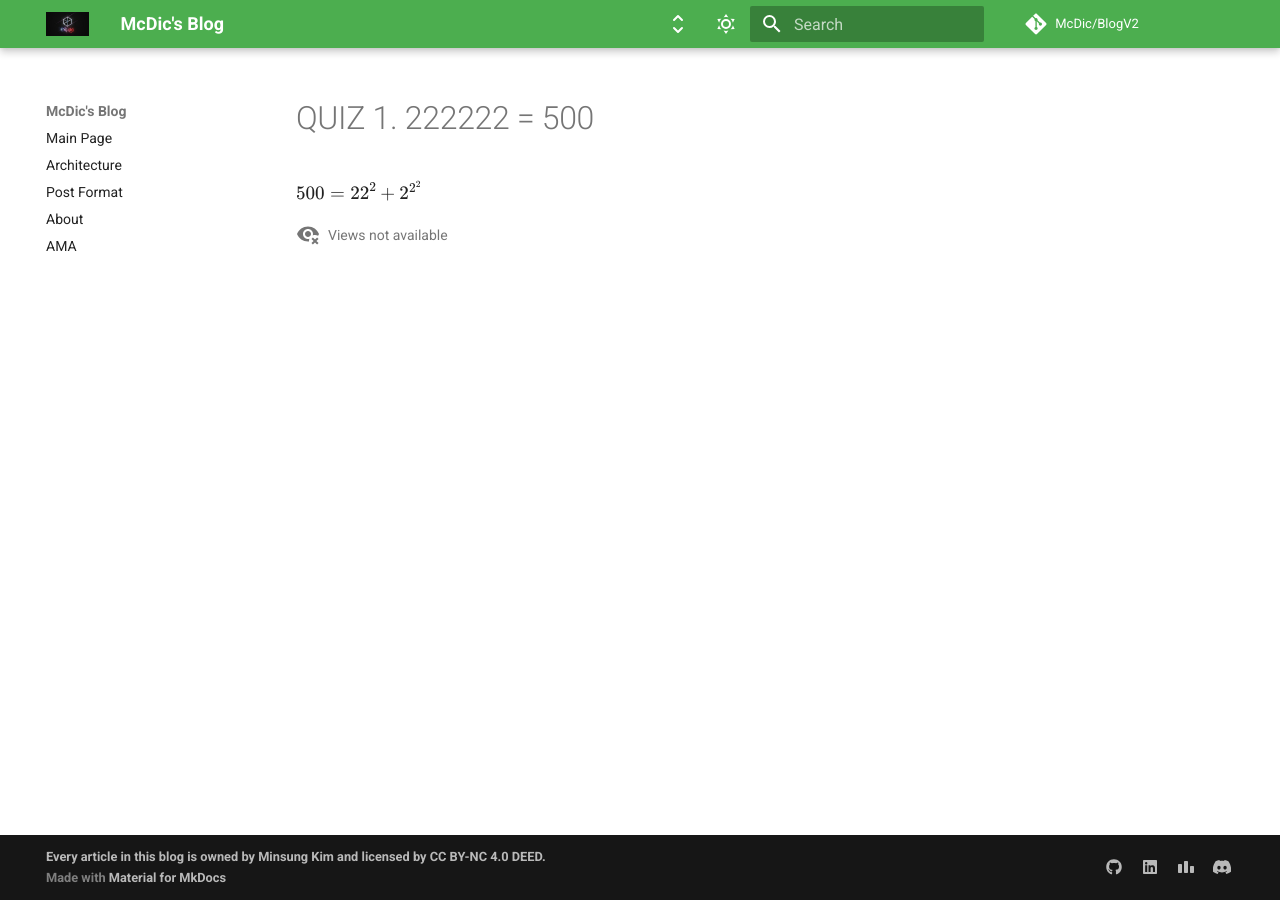
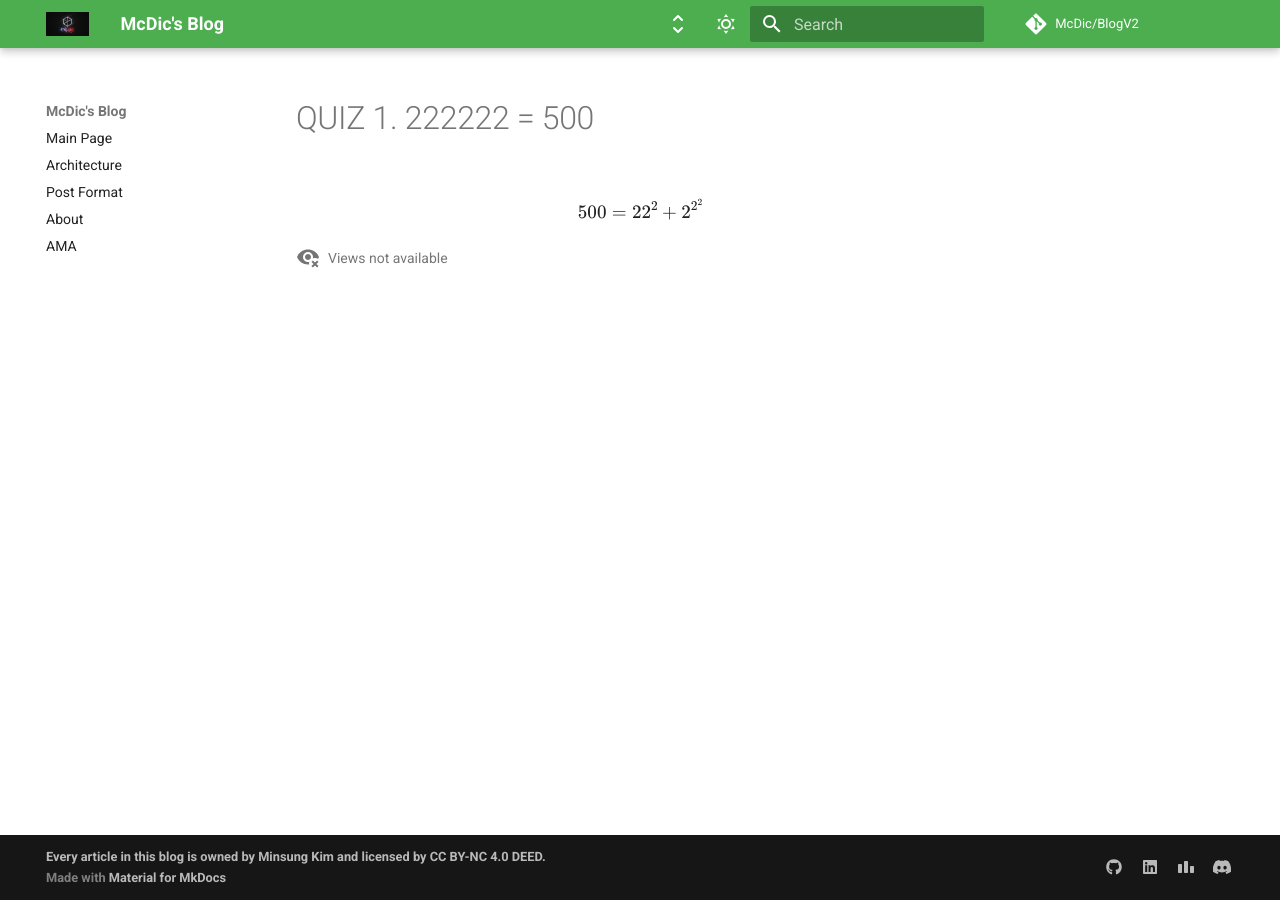
Before and after one commit to McDic/BlogV2, an MkDocs documentation site: the page built from docs/quiz/q1/answer.md, in a window 1280 px wide. Built offline with MkDocs 1.6.1 and Material for MkDocs 9.7.7, drawn with Linux system fonts in a browser that asks for light colours; comment, search, counter and statistics services are not loaded.

Commit message:
Use central mathjax(double dollar)

```diff
--- a/docs/quiz/q1/answer.md
+++ b/docs/quiz/q1/answer.md
@@ -2,4 +2,4 @@
 title: QUIZ 1. 222222 = 500
 ---
 
-$500 = 22^{2} + 2^{2^2}$
+$$500 = 22^{2} + 2^{2^2}$$
```
